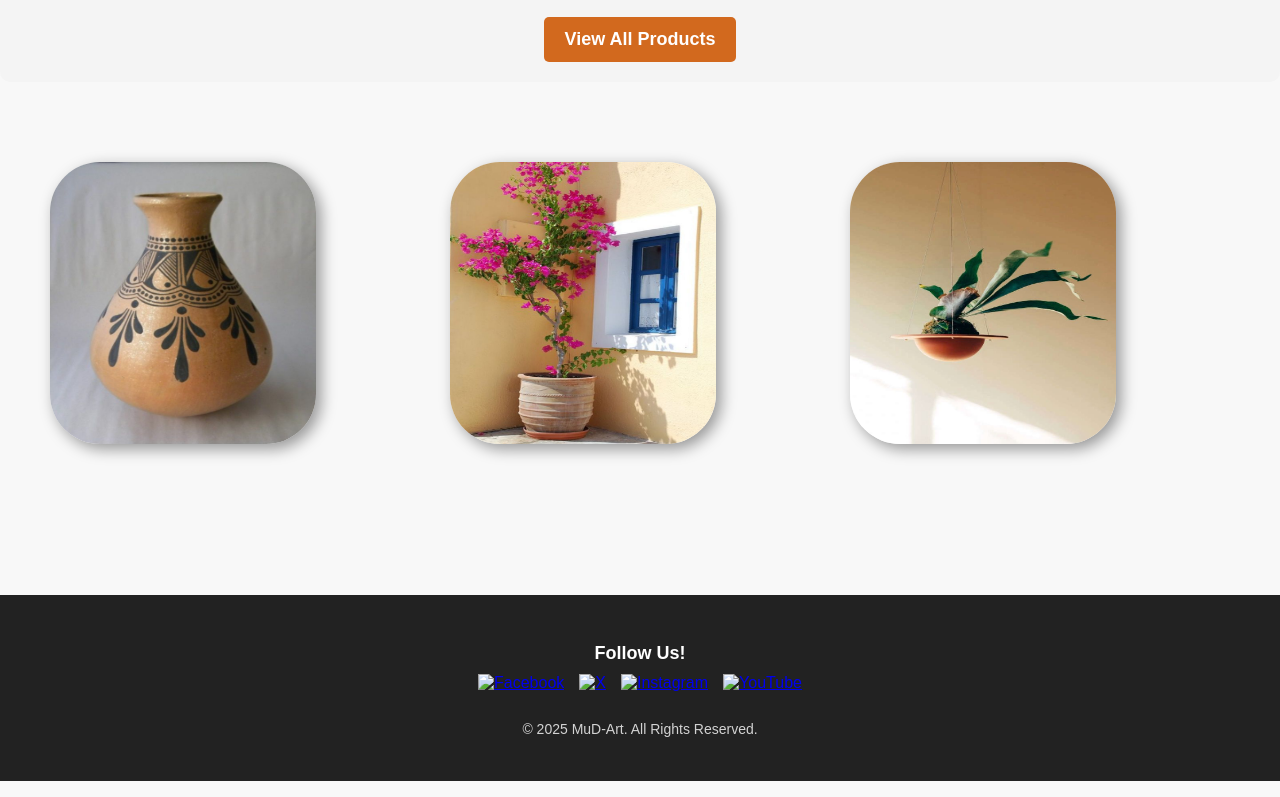
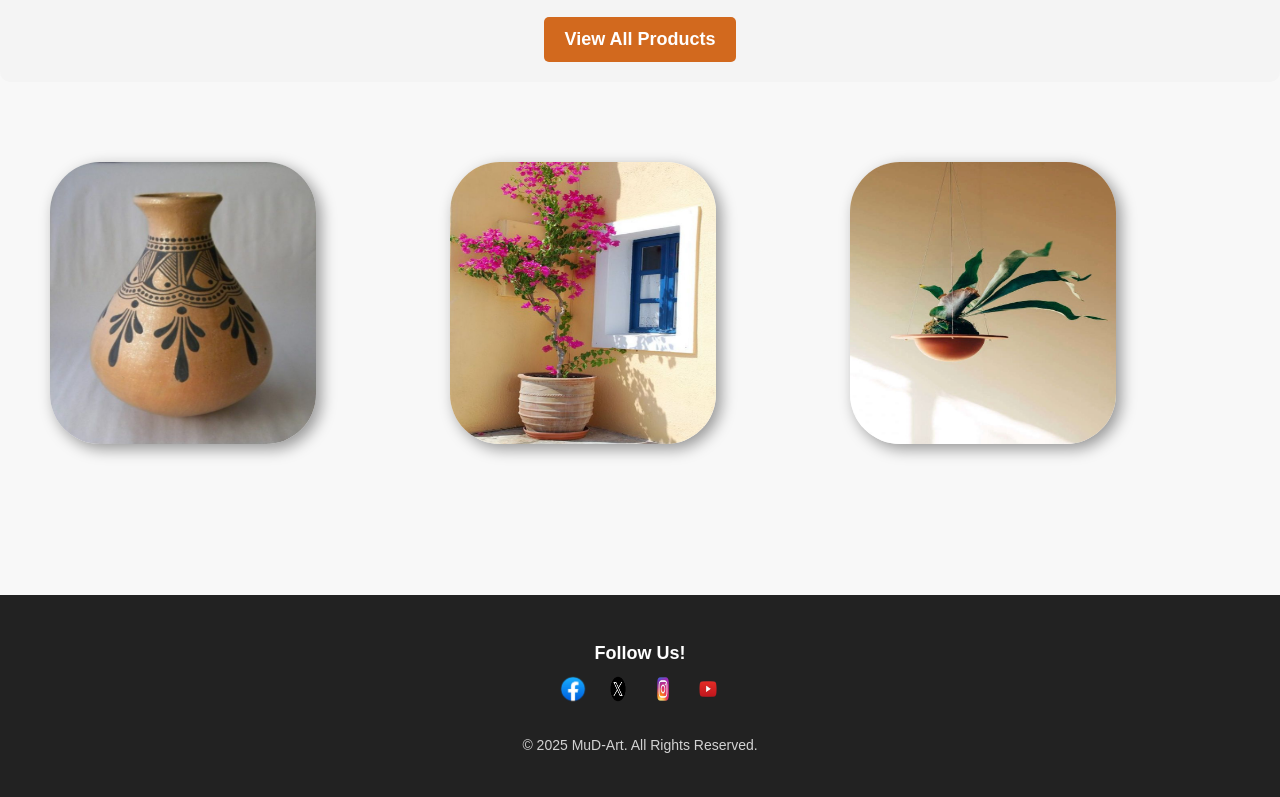
Before and after one commit to Mayanksh06/mudart2, a plain HTML site: page index.html in a window 1280 px wide. Shown: the part 1513-2310 px from the top of the page. Drawn offline with Linux system fonts and the light colour scheme; files whose address does not match are found by name.

Commit message:
Update index.html

```diff
--- a/index.html
+++ b/index.html
@@ -12,7 +12,7 @@
     <!-- Header -->
     <header class="header">
         <div class="logo">
-            <img src="./img/mudart.webp" alt="Mud & Myth logo">
+            <img src="mudart.webp" alt="Mud & Myth logo">
             <span class="h1">MuD<span class="highlight">-Art</span></span>
         </div>
         <nav class="nav-links">
@@ -108,10 +108,10 @@
             <div class="footer-social">
                 <p>Follow Us!</p>
                 <div class="social-icons">
-                    <a href="#" class="social-link"><img src="./img/fb.png" alt="Facebook"></a>
-                    <a href="#" class="social-link"><img src="./img/Twitter.png" alt="X"></a>
-                    <a href="#" class="social-link"><img src="./img/insta.png" alt="Instagram"></a>
-                    <a href="#" class="social-link"><img src="./img/YouTube.png" alt="YouTube"></a>
+                    <a href="#" class="social-link"><img src="fb.png" alt="Facebook"></a>
+                    <a href="#" class="social-link"><img src="Twitter.png" alt="X"></a>
+                    <a href="#" class="social-link"><img src="insta.png" alt="Instagram"></a>
+                    <a href="#" class="social-link"><img src="YouTube.png" alt="YouTube"></a>
                 </div>
             </div>
 
```
